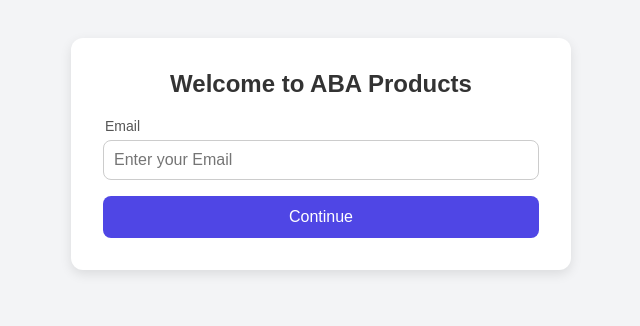
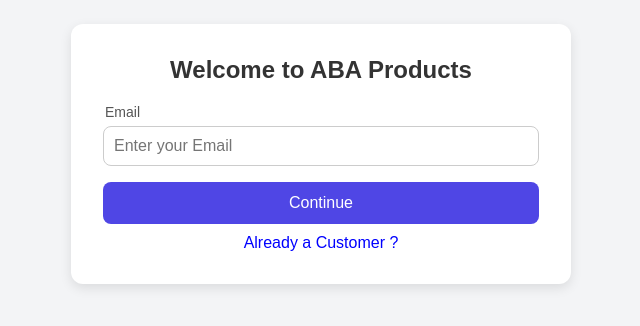
Before and after one commit to TahaHussain-00/aba-products, a React (Vite) app: page / in a window 1280 px wide. Shown: the part 246-572 px from the top of the page, without its empty margins (319-959 px from the left). Built offline with nearby package versions, Linux system fonts and the light colour scheme.

Commit message:
redirect button in email page

```diff
--- a/src/css/EmailPage.module.css
+++ b/src/css/EmailPage.module.css
@@ -93,3 +93,17 @@ body, html {
     margin-top: 10px;
 
   }
+
+  .alreadyCustomerButton {
+    display: block;
+    text-align: center;
+    color: #0000ff;
+    border-radius: 5px;
+    font-size: 16px;
+    text-decoration: none;
+    margin-top: 10px;
+  }
+
+  /* .alreadyCustomerButton:hover {
+    background-color: #218838;
+  } */
--- a/src/pages/EmailPage.jsx
+++ b/src/pages/EmailPage.jsx
@@ -36,7 +36,7 @@ function LoginPage() {
       } else if (data.RType === 1) {
         navigate("/validate", { state: { email } });
       } else {
-        alert("unxpected error from server");
+        alert("Unexpected error from server");
       }
     } catch (error) {
       console.error("Failed to send OTP:", error);
@@ -49,7 +49,6 @@ function LoginPage() {
       <h1 className={styles.title}>Welcome to ABA Products</h1>
       <form className={styles.form} onSubmit={handleSubmit}>
         <div className={styles.formGroup}>
-
           <label htmlFor="email" className={styles.label}>
             Email
           </label>
@@ -68,6 +67,9 @@ function LoginPage() {
           Continue
         </button>
       </form>
+      <a href="/login" className={styles.alreadyCustomerButton}>
+        Already a Customer ?
+      </a>
     </div>
   );
 }
```
